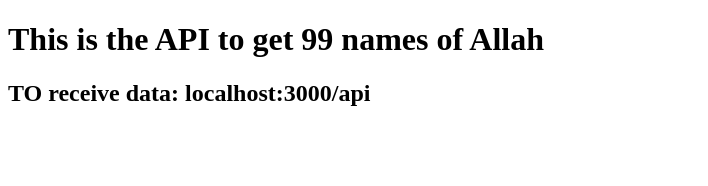
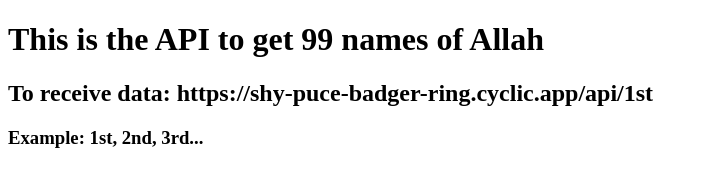
Before and after one commit to ARHoss/api-99-names-of-Allah, a website: page index.html in a window 1280 px wide. Shown: the whole page, without its empty margins (0-708 px from the left). Drawn offline with Linux system fonts and the light colour scheme.

Commit message:
updated html

```diff
--- a/index.html
+++ b/index.html
@@ -8,6 +8,7 @@
 </head>
 <body>
     <h1>This is the API to get 99 names of Allah</h1>
-    <h2>TO receive data: localhost:3000/api</h2>
+    <h2>To receive data: https://shy-puce-badger-ring.cyclic.app/api/1st</h2>
+    <h3>Example: 1st, 2nd, 3rd...</h3>
 </body>
 </html>
```
